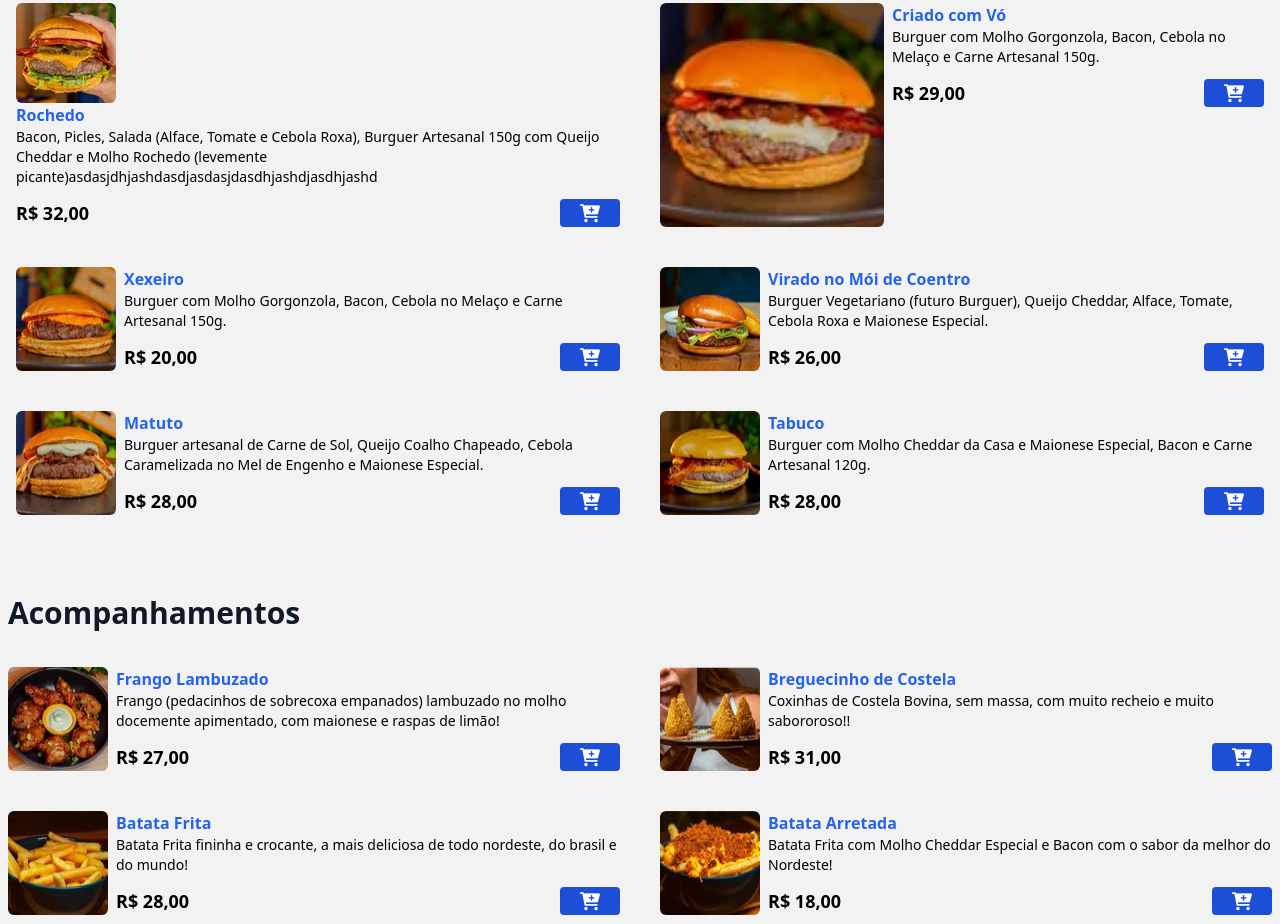
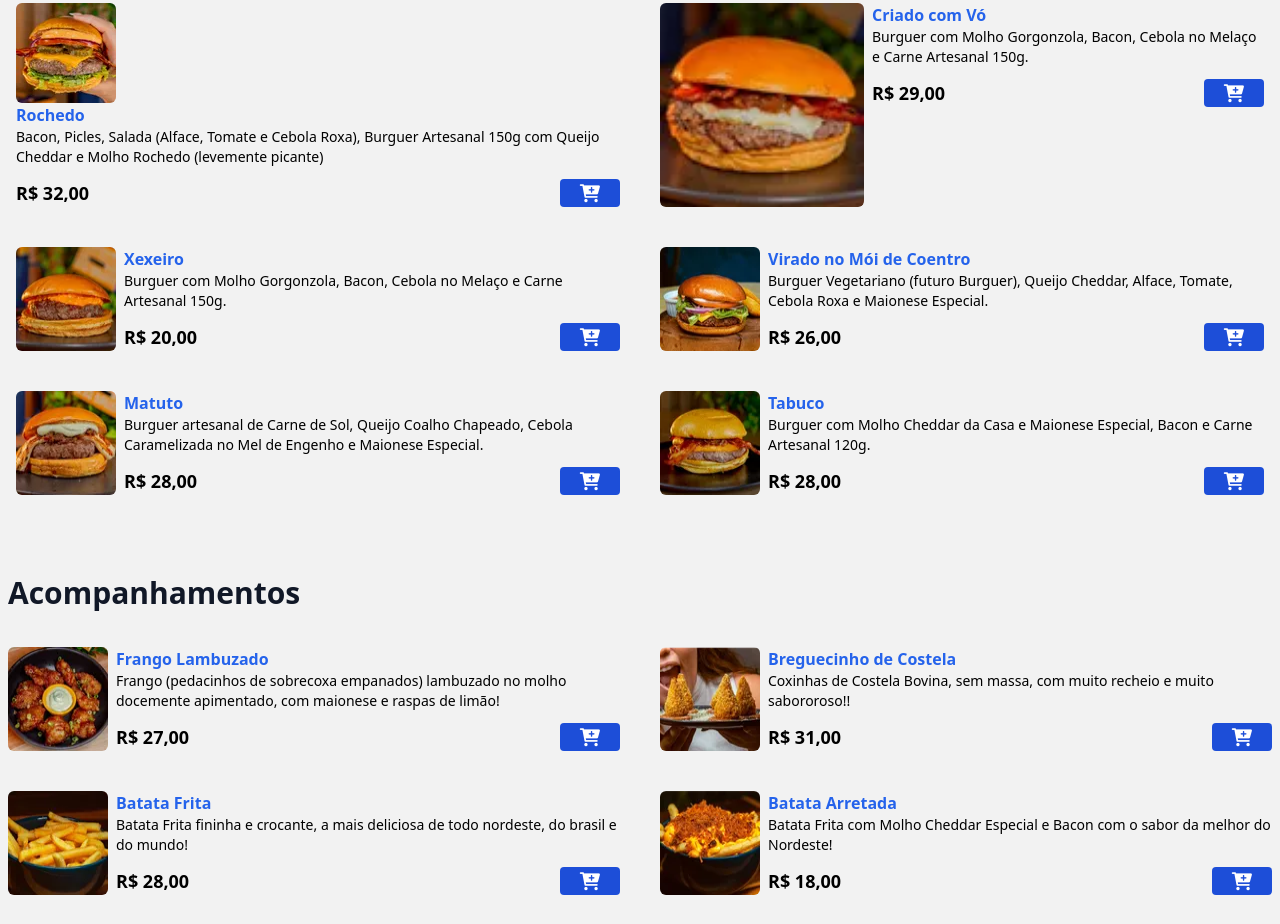
Before and after one commit to Joao-NB/232Burguer, a website: page index.html in a window 1280 px wide. Shown: the part 813-1737 px from the top of the page. Drawn offline with Linux system fonts and the light colour scheme.

Commit message:
rochedo5

```diff
--- a/index.html
+++ b/index.html
@@ -165,7 +165,7 @@
 
                 <div>
                     <p class="font-bold text-blue-600">Rochedo</p>
-                    <p class="text-sm">Bacon, Picles, Salada (Alface, Tomate e Cebola Roxa), Burguer Artesanal 150g com Queijo Cheddar e Molho Rochedo (levemente picante)asdasjdhjashdasdjasdasjdasdhjashdjasdhjashd
+                    <p class="text-sm">Bacon, Picles, Salada (Alface, Tomate e Cebola Roxa), Burguer Artesanal 150g com Queijo Cheddar e Molho Rochedo (levemente picante)
                     </p>
 
                     <div class="flex items-center gap-2 justify-between mt-3">
```
